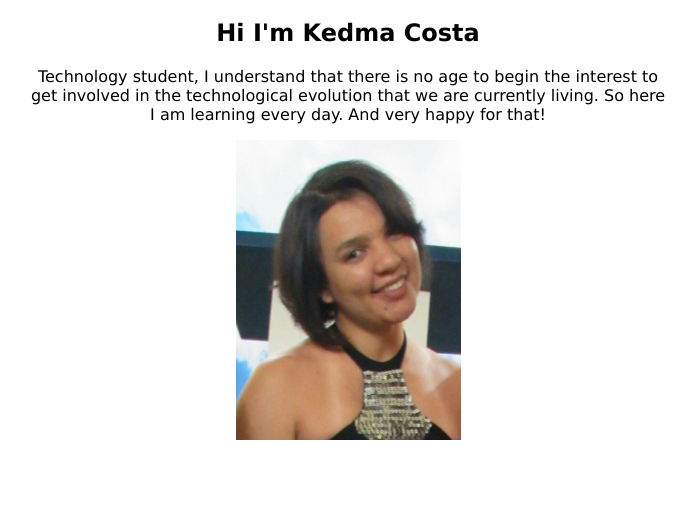
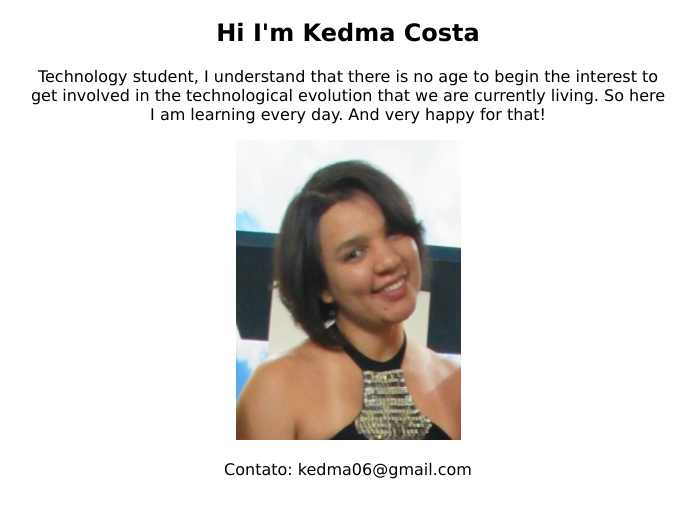
Before and after one commit to kedma/kedma.github.io, a plain HTML site: page index.html in a window 1280 px wide. Shown: the part 62-580 px from the top of the page, without its empty margins (292-987 px from the left). Drawn offline with Linux system fonts and the light colour scheme.

Commit message:
add contato

```diff
--- a/index.html
+++ b/index.html
@@ -6,19 +6,6 @@
     <meta http-equiv="X-UA-Compatible" content="ie=edge" />
     <title>My Personal Site</title>
     <link rel="stylesheet" href="style.css" />
-    <style>
-      body {
-        width: 50%;
-        margin: 0 auto;
-        text-align: center;
-        font-family: Verdana, Geneva, Tahoma, sans-serif;
-      }
-      img {
-        cursor: pointer;
-        width: 225px;
-        height: 300px;
-      }
-    </style>
   </head>
   <body>
     <h1>Bem-vindo(a) ao meu site</h1>
@@ -30,5 +17,6 @@
       that!
     </p>
     <img src="images/kedinha_p.jpg" alt="" />
+    <p>Contato: <a href="mailto:">kedma06@gmail.com</p></a>
   </body>
 </html>
--- a/style.css
+++ b/style.css
@@ -9,3 +9,7 @@ img {
   width: 225px;
   height: 300px;
 }
+p a {
+  color: black;
+  text-decoration: none;
+}
```
